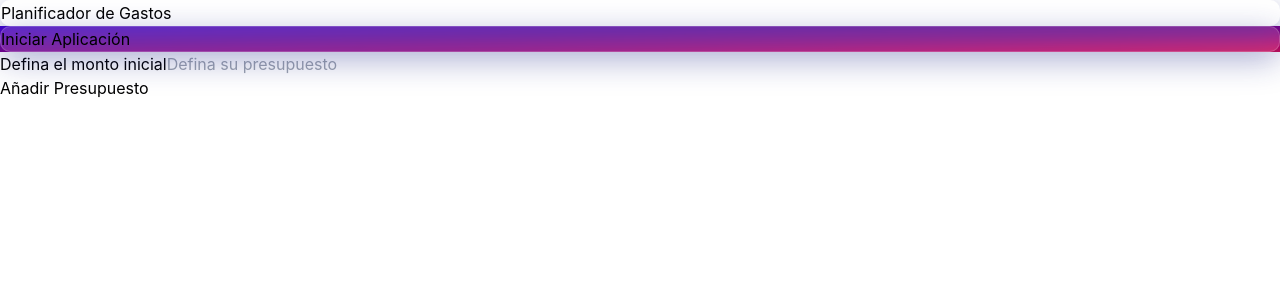
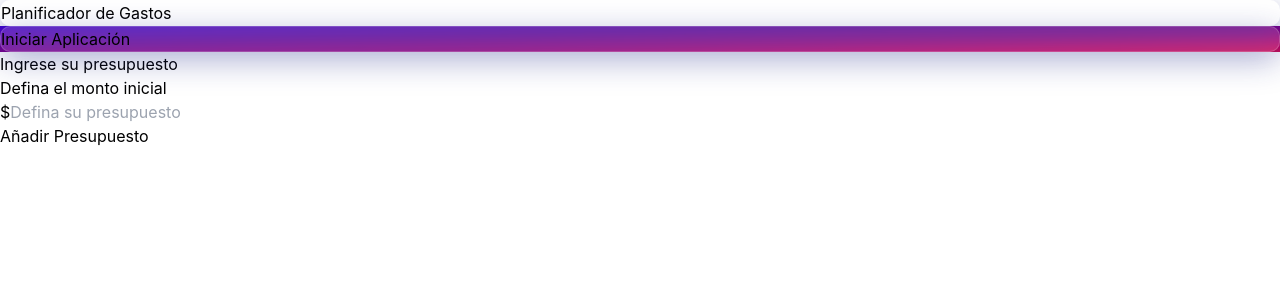
Before and after one commit to Renzo2O99/Proyecto--Expense-Tracking, a React (Vite) app: page / in a window 1280 px wide. Both pictures are taken after a click on the button "Iniciar Aplicación". Shown: the top 300 px of the page. Built offline with nearby package versions, Linux system fonts and the light colour scheme.

Commit message:
Actualización a la versión "1.0.1"

```diff
--- a/src/App.tsx
+++ b/src/App.tsx
@@ -39,7 +39,7 @@ function App() {
       </motion.header>
 
       <motion.div
-        className={`relative bg-white shadow-lg ${isValidBudget ? 'mt-10 rounded-lg' : 'background-home min-h-screen flex items-center justify-center'}`}
+        className={`relative bg-white shadow-lg ${isValidBudget ? 'mt-10 rounded-lg md:mx-16 md:my-10' : 'background-home min-h-screen flex items-center justify-center'}`}
         initial={{ opacity: 0, y: 20 }}
         animate={{ opacity: 1, y: 0 }}
         transition={{ delay: 0.3, duration: 0.5 }}
--- a/src/components/BudgetForm.tsx
+++ b/src/components/BudgetForm.tsx
@@ -14,38 +14,53 @@ export const BudgetForm = () => {
     return isNaN(budget) || budget <= 0
   }, [budget])
 
+  const budgetState = state.budget === 0 ? true : false
+
   const handleSubmit = (e: React.FormEvent<HTMLFormElement>) => {
     e.preventDefault()
 
-    state.budget === 0 ? dispatch({type: 'add-budget', payload: {budget}}) :
+    budgetState ? dispatch({type: 'add-budget', payload: {budget}}) :
     dispatch({ type: 'update-budget', payload: { budgetUpdate: budget } });
   }
 
   return (
     <form onSubmit={handleSubmit} className="flex flex-col max-w-xs mx-auto space-y-5">
-      <div className="flex flex-col space-y-8">
-        <label htmlFor="budget" className="text-2xl text-blue-600 font-bold text-center pb-4 md:text-3xl">
-          {state.budget === 0 ? 'Defina el monto inicial' : 'Actualice el monto'}
+      <div className="flex items-center justify-center">
+        <div className="bg-white overflow-hidden">
+          <h2 className="text-xl md:text-2xl font-bold text-center text-gray-800 mb-8">
+            {budgetState ? 'Ingrese su presupuesto' : 'Ingrese el monto adicional'}
+          </h2>
+
+          <div className="space-y-5">
+            <label
+              htmlFor="presupuesto"
+              className="block text-sm font-medium text-gray-700">
+              {budgetState ? 'Defina el monto inicial' : 'Actualice el monto'}
             </label>
 
+            <div className="relative">
+              <span className="absolute left-3 top-1/2 transform -translate-y-1/2 text-gray-400">
+                $
+              </span>
+
               <input
-          id="budget"
-          name="budget"
+                required
                 type="number"
-          value={budget === 0 ? "" : budget}
+                id="presupuesto"
                 onChange={handleChange}
-          className="w-[95%] mx-auto bg-white border-2 border-gray-200 rounded-md p-2 mt-12 text-center"
-          min="0"
-          placeholder={state.budget === 0 ? "Defina su presupuesto" : "Actualice su presupuesto"}
+                placeholder={budgetState ? "Defina su presupuesto" : "Actualice su presupuesto"}
+                className="pl-6 md:pl-8 pr-4 py-2 w-full text-md md:text-lg rounded-lg border-2 border-gray-300 focus:border-purple-500 focus:ring focus:ring-purple-200 focus-visible:outline-none transition duration-200"
               />
             </div>
 
             <input
               type="submit"
               disabled={isValid}
-        value={state.budget === 0 ? "Añadir Presupuesto" : "Actualizar Presupuesto"}
-        className="bg-blue-600 hover:bg-blue-700 cursor-pointer p-2 text-white font-black uppercase rounded-lg disabled:opacity-50"
-      />
+              value={budgetState ? "Añadir Presupuesto" : "Actualizar Presupuesto"}
+              className="w-full bg-purple-600 hover:bg-purple-700 text-white font-bold py-3 px-4 rounded-lg mt-6 transition duration-300 ease-in-out transform hover:scale-105 focus:outline-none focus:ring-2 focus:ring-purple-500 focus:ring-opacity-50"></input>
+          </div>
+        </div>
+      </div>
     </form>
   )
 }
--- a/src/components/BudgetTracker.tsx
+++ b/src/components/BudgetTracker.tsx
@@ -14,13 +14,13 @@ export const BudgetTracker = () => {
 
   return (
     <motion.div
-      className="pb-10 grid grid-cols-1 md:grid-cols-2 md:py-10 gap-5"
+      className="pb-10 grid grid-cols-1 md:grid-cols-2 md:p-16 gap-5"
       initial={{ opacity: 0, y: 20 }}
       animate={{ opacity: 1, y: 0 }}
       transition={{ duration: 0.5 }}
     >
       <motion.div
-        className="flex justify-center px-5"
+        className="flex justify-center px-5 md:m-8"
         initial={{ scale: 0.8, opacity: 0 }}
         animate={{ scale: 1, opacity: 1 }}
         transition={{ delay: 0.2, duration: 0.5 }}
--- a/src/components/ExpenseForm.tsx
+++ b/src/components/ExpenseForm.tsx
@@ -99,7 +99,7 @@ export const ExpenseForm = () => {
     <form
       className="space-y-5 md:mx-4"
       onSubmit={handleSubmit}>
-      <legend className="uppercase text-center text-2xl font-black border-b-4 border-blue-500 py-2 md:mx-auto md:w-1/3">
+      <legend className="text-center mx-auto uppercase text-2xl font-black border-b-4 border-blue-500 py-2 md:w-2/3">
         {state.editingId ? 'Guardar Cambios' : 'Nuevo Gasto'}
       </legend>
 
@@ -126,41 +126,47 @@ export const ExpenseForm = () => {
           onChange={handleChange}
           value={expense.expenseName}
           placeholder="Agregue un nombre..."
-          className="bg-slate-100 p-2"
+          className="pl-6 pr-4 py-2 w-full text-md md:text-lg rounded-lg border-2 border-gray-300 focus:border-purple-900 focus:ring focus:ring-purple-200 focus-visible:outline-none transition duration-200"
         />
       </div>
 
-      <div className="flex flex-col justify-center gap-2 pt-2 md:pt-5">
+      <div className="relative flex flex-col gap-2 pt-2">
         <label
           htmlFor="expenseAmount"
-          className="font-bold text-lg md:text-xl"
-        >
+          className="font-bold text-lg md:text-xl">
           Añadir el Monto del Gasto:
         </label>
 
+        <span className="absolute left-3 top-[75%] transform -translate-y-1/2 text-gray-400">
+          $
+        </span>
+
         <input
+          required
           type="number"
           id="expenseAmount"
           name="expenseAmount"
           onChange={handleChange}
+          placeholder="Agregue una cantidad..."
           value={expense.expenseAmount === 0 ? '' : expense.expenseAmount}
-          className="bg-slate-100 p-2"
-          placeholder="Agregue una cantidad..."
+          className="pl-6 pr-4 py-2 md:pt-2 w-full text-md md:text-lg rounded-lg border-2 border-gray-300 focus:border-purple-900 focus:ring focus:ring-purple-200 focus-visible:outline-none transition duration-200"
+
         />
       </div>
 
-      <div className="flex flex-col gap-2 pt-2 md:pt-5">
+
+
+      <div className="flex flex-col gap-2 pt-2">
         <label
           htmlFor="expenseCategory"
-          className="font-bold text-lg md:text-xl"
-        >
+          className="font-bold text-lg md:text-xl">
           Añadir la Categoría del Gasto:
         </label>
 
         <select
           id="expenseCategory"
           name="expenseCategory"
-          className="bg-slate-100 p-2"
+          className="pl-2 md:pl-4 pr-4 py-2 w-full text-md md:text-lg rounded-lg border-2 border-gray-300 focus:border-purple-900 focus:ring focus:ring-purple-200 focus-visible:outline-none transition duration-200"
           value={expense.expenseCategory === '' ? selectedOption : expense.expenseCategory}
           onChange={handleChange}>
           <option
@@ -194,7 +200,7 @@ export const ExpenseForm = () => {
           name="expenseAmount"
           onChange={handleChangeDate}
           value={expense.expenseDate}
-          className="bg-slate-100 p-1 border-0"
+          className="w-full text-md md:text-lg rounded-lg focus:border-purple-900 focus:ring focus-visible:outline-none transition duration-200"
         />
       </div>
 
--- a/src/components/FilterByCategory.tsx
+++ b/src/components/FilterByCategory.tsx
@@ -22,7 +22,7 @@ export const FilterByCategory = () => {
 
           <select
           onChange={handleChange}
-          className="bg-slate-100 p-3 flex-1 rounded"
+          className="flex-1 bg-slate-100 p-3 w-full text-md md:text-lg rounded-lg border-2 border-gray-300 focus:border-purple-900 focus:ring focus:ring-purple-200 focus-visible:outline-none transition duration-200"
           id="category">
             <option className="text-center" value="">
               --&gt; Todas las categorías &lt;--
```
Also changed, not shown: 5 other files (tests, documents, lock files or other folders). Lines whose indentation alone changed are shown as unchanged.
